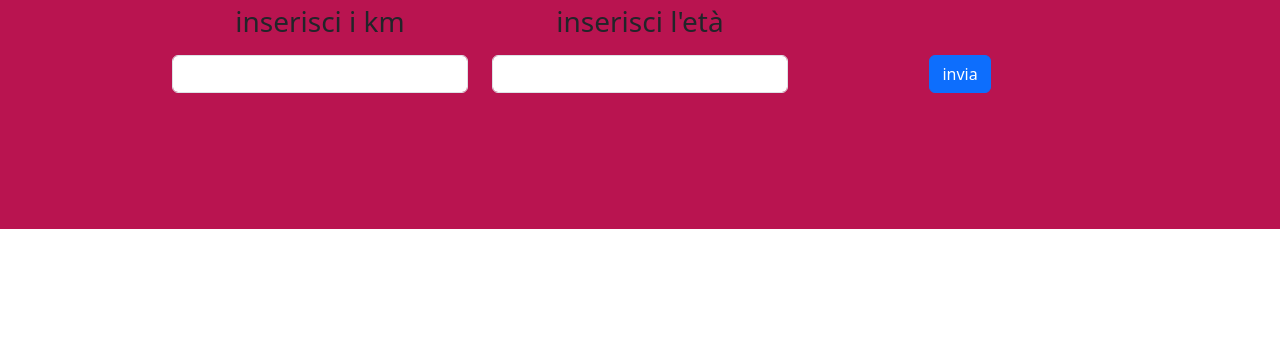
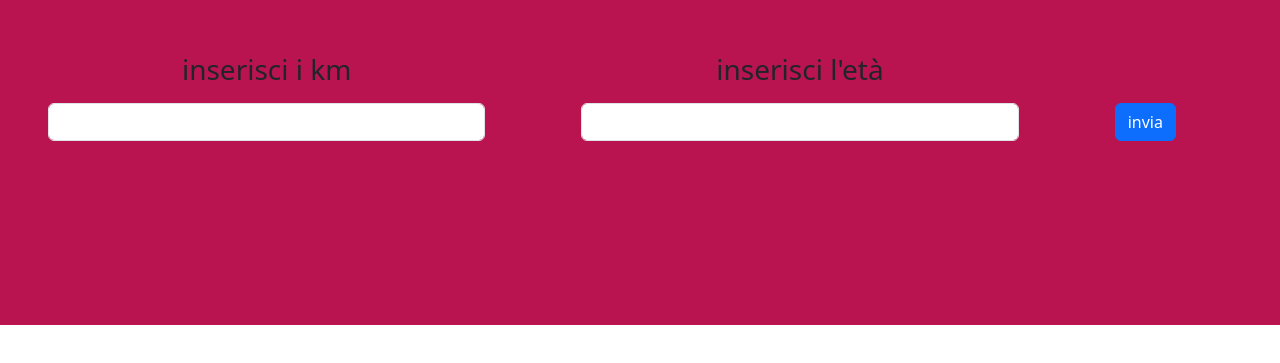
Before and after one commit to Donato-Carola/js-biglietto-treno-form, a plain HTML site: page index.html in a window 1280 px wide. Shown: the part 147-510 px from the top of the page. Drawn offline with nearby package versions, Linux system fonts and the light colour scheme.

Commit message:
nuove modifiche con bootstrap

```diff
--- a/index.html
+++ b/index.html
@@ -17,20 +17,23 @@
   <body>
     <main>
 
-        <h1 class="text-center pt-5 pb-5">Calcola il prezzo del tuo biglietto</h1>
+
         <div class="container-fluid">
-          <div class="row justify-content-center align-items-end">
-            <div class="col-3 text-center">
+          <div class="row align-items-end">
+            <div class="col-12 text-center p-5">
+            <h1 class="">Calcola il prezzo del tuo biglietto</h1>
+        </div>
+            <div class="col-5 text-center p-5">
               <label class="form-label"> <h3>inserisci i km</h3> </label>
               <input type="text" id="km" class="form-control" />
             </div>
 
-            <div class="col-3 text-center">
+            <div class="col-5 text-center p-5">
               <label class="form-label"> <h3>inserisci l'età</h3></label>
               <input type="text" id="age" class="form-control" />
             </div>
 
-            <div class="col-3 text-center">
+            <div class="col-2 p-5">
               <button class="btn btn-primary">invia</button>
             </div>
             <div>
```
